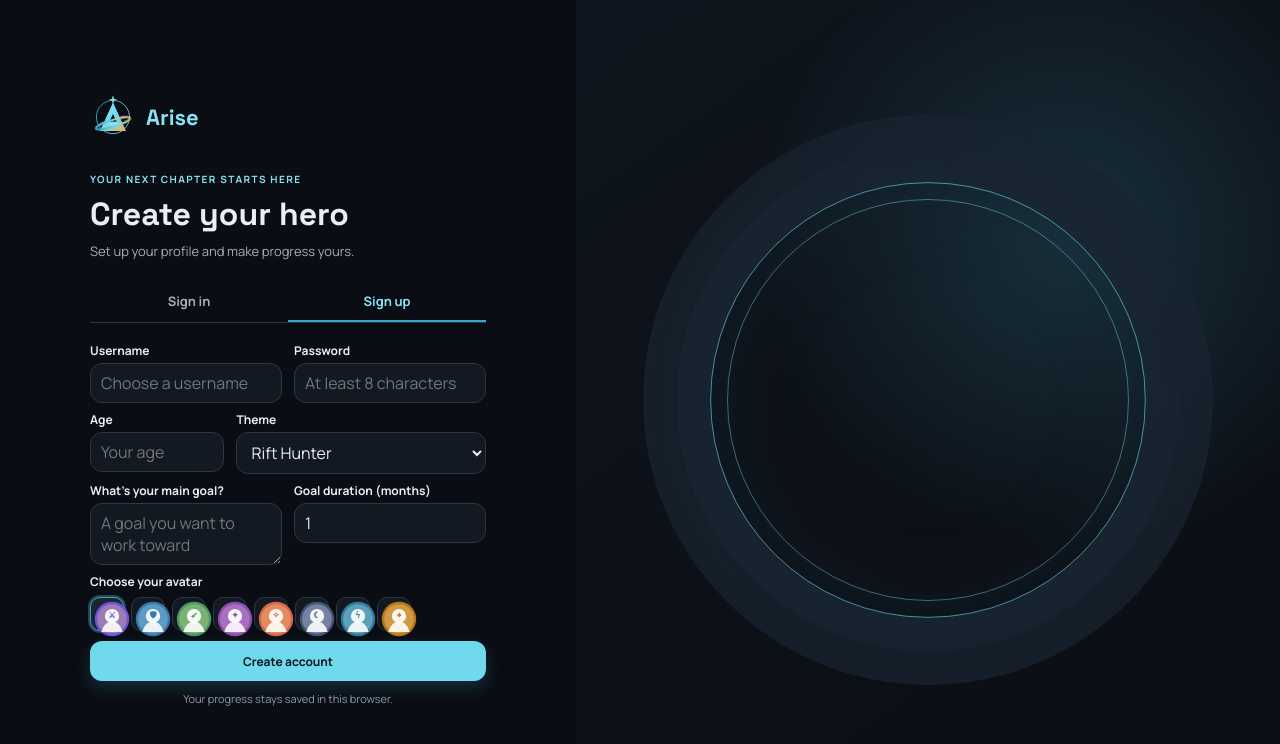
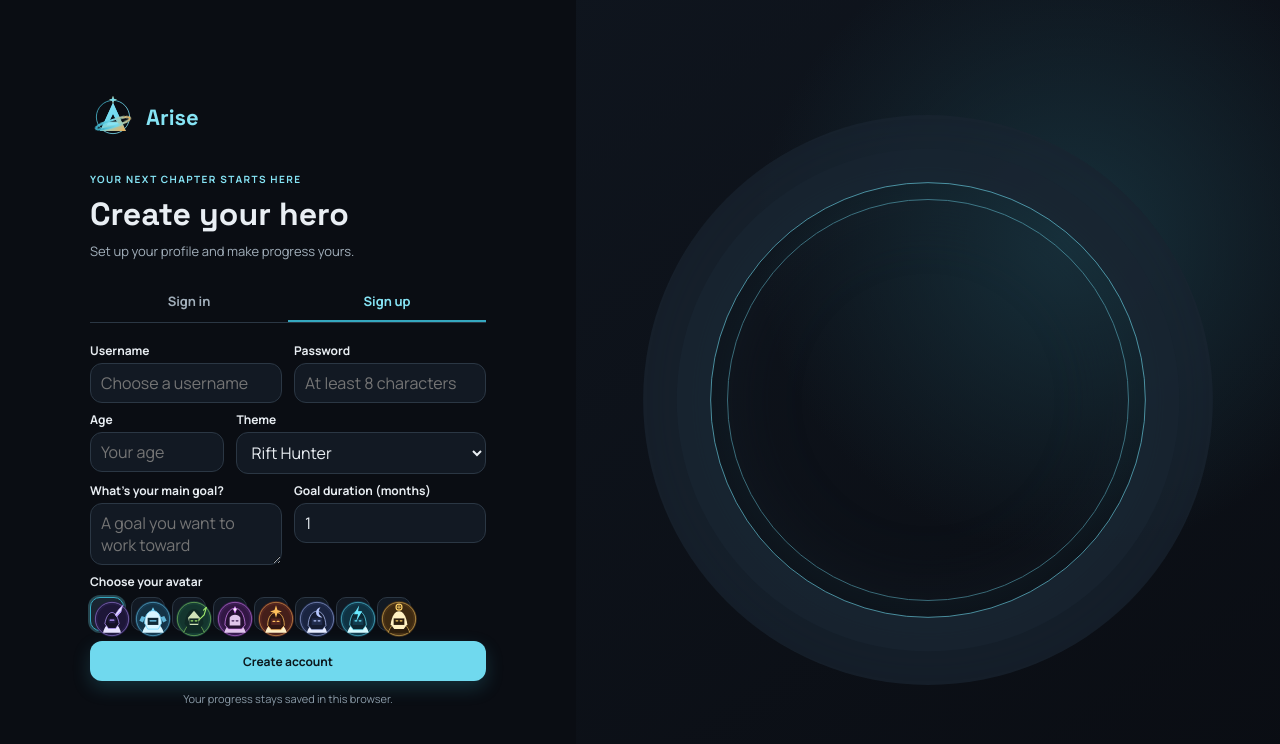
Before and after one commit to aiswaryaraghuveer-debug/LevelUp, a React (Vite) app: page /settings in a window 1280 px wide. Both pictures are taken after a click on the tab "Sign up". Shown: the top 744 px of the page. Built offline with nearby package versions, Linux system fonts and the light colour scheme.

Commit message:
ui: redesign RPG avatar icons as unique SVGs

```diff
--- a/src/components/AvatarSvg.jsx
+++ b/src/components/AvatarSvg.jsx
@@ -1,28 +1,133 @@
 import React from "react";
 
-const designs = {
-  blade: { bg:"#6d54d9", accent:"#ffcf5c", glyph:"⚔" },
-  guardian: { bg:"#3d78a8", accent:"#9de7ff", glyph:"🛡" },
-  ranger: { bg:"#4f9667", accent:"#d6f38a", glyph:"➶" },
-  oracle: { bg:"#8c4fa6", accent:"#e7b5ff", glyph:"✦" },
-  spark: { bg:"#d7654c", accent:"#ffe18a", glyph:"✧" },
-  lunar: { bg:"#445477", accent:"#d9e7ff", glyph:"☾" },
-  storm: { bg:"#327b9c", accent:"#b9f4ff", glyph:"ϟ" },
-  scout: { bg:"#b97718", accent:"#ffe6a4", glyph:"⌖" },
+const legacy = {
+  "⚔️": "blade",
+  "🛡️": "guardian",
+  "🏹": "ranger",
+  "🔮": "oracle",
+  "✨": "spark",
+  "🌙": "lunar",
+  "⚡": "storm",
+  "🧭": "scout",
 };
 
-function AvatarSvg({ value="", size=40, className="" }) {
-  const legacy = { "⚔️":"blade","🛡️":"guardian","🏹":"ranger","🔮":"oracle","✨":"spark","🌙":"lunar","⚡":"storm","🧭":"scout" };
-  const key = designs[value] ? value : legacy[value] || "spark";
-  const d = designs[key];
+const palette = {
+  blade: { bg: "#241b45", glow: "#b99cff", metal: "#e9e4ff", dark: "#151126" },
+  guardian: { bg: "#173b52", glow: "#76d8ff", metal: "#d8f5ff", dark: "#102936" },
+  ranger: { bg: "#173f35", glow: "#9ee66c", metal: "#e5f6c9", dark: "#102a25" },
+  oracle: { bg: "#3c1d52", glow: "#df8cff", metal: "#f5d9ff", dark: "#251132" },
+  spark: { bg: "#54251f", glow: "#ffbf5c", metal: "#fff0c7", dark: "#321713" },
+  lunar: { bg: "#202b4c", glow: "#b8c8ff", metal: "#e8edff", dark: "#141b31" },
+  storm: { bg: "#123d50", glow: "#69e9ff", metal: "#d8fbff", dark: "#0c2733" },
+  scout: { bg: "#4a3216", glow: "#ffd36a", metal: "#fff1c2", dark: "#2d1e0d" },
+};
+
+function AvatarSvg({ value = "", size = 40, className = "" }) {
+  const key = palette[value] ? value : legacy[value] || "spark";
+  const p = palette[key];
+
+  const common = (
+    <>
+      <circle cx="32" cy="32" r="30" fill={p.bg} />
+      <circle cx="32" cy="32" r="28" fill="none" stroke={p.glow} strokeWidth="1.5" opacity=".55" />
+      <circle cx="32" cy="32" r="24" fill={p.dark} opacity=".42" />
+    </>
+  );
+
+  const avatars = {
+    blade: (
+      <>
+        <path d="M17 55c2-10 8-16 15-18 7 2 13 8 15 18" fill={p.metal} />
+        <path d="M20 40c2-12 7-19 12-19s10 7 12 19l-6 8H26z" fill={p.dark} stroke={p.glow} strokeWidth="1.2" />
+        <path d="M25 31h14l-2 8H27z" fill={p.bg} />
+        <path d="M29 34h6" stroke={p.glow} strokeWidth="2" strokeLinecap="round" />
+        <path d="M44 15 50 9l-3 11-7 8-3-3z" fill={p.metal} stroke={p.glow} strokeWidth="1" />
+        <path d="M39 27 47 19" stroke={p.glow} strokeWidth="2" />
+      </>
+    ),
+    guardian: (
+      <>
+        <path d="M14 55c3-11 10-17 18-17s15 6 18 17" fill={p.metal} />
+        <path d="M18 39c0-13 6-21 14-21s14 8 14 21l-5 10H23z" fill={p.metal} stroke={p.glow} strokeWidth="1.4" />
+        <path d="M23 30h18v12H23z" fill={p.dark} />
+        <path d="M27 35h10" stroke={p.glow} strokeWidth="2" strokeLinecap="round" />
+        <path d="M32 12 35 18h-6z" fill={p.glow} />
+        <path d="M13 27l6 2-4 9-6-3zM51 27l-6 2 4 9 6-3z" fill={p.glow} opacity=".8" />
+      </>
+    ),
+    ranger: (
+      <>
+        <path d="M15 55c3-10 9-15 17-17 8 2 14 7 17 17" fill={p.dark} stroke={p.glow} strokeWidth="1" />
+        <path d="M16 40c2-17 9-25 16-25s14 8 16 25l-7 8H23z" fill={p.dark} />
+        <path d="M22 30 32 18l10 12-3 12H25z" fill={p.metal} opacity=".9" />
+        <path d="M24 31h16v9H24z" fill={p.dark} />
+        <path d="M27 35h3M34 35h3" stroke={p.glow} strokeWidth="2" strokeLinecap="round" />
+        <path d="M48 17 53 12l-4 13-9 9" fill="none" stroke={p.glow} strokeWidth="2" strokeLinecap="round" />
+      </>
+    ),
+    oracle: (
+      <>
+        <path d="M14 55c3-11 10-17 18-17s15 6 18 17" fill={p.metal} opacity=".9" />
+        <path d="M15 42c1-18 8-28 17-28s16 10 17 28l-6 7H21z" fill={p.dark} stroke={p.glow} strokeWidth="1.2" />
+        <path d="M23 30c3-7 15-7 18 0v13H23z" fill={p.metal} opacity=".9" />
+        <path d="M27 35h3M34 35h3" stroke={p.bg} strokeWidth="2" strokeLinecap="round" />
+        <path d="M32 10l3 6-3 7-3-7z" fill={p.glow} />
+        <circle cx="32" cy="16" r="2.2" fill="#fff" />
+      </>
+    ),
+    spark: (
+      <>
+        <path d="M14 55c3-11 10-17 18-17s15 6 18 17" fill={p.metal} />
+        <path d="M18 43c0-14 6-22 14-22s14 8 14 22l-6 7H24z" fill={p.dark} stroke={p.glow} strokeWidth="1.3" />
+        <path d="M24 31h16v11H24z" fill={p.bg} />
+        <path d="M27 36h3M34 36h3" stroke={p.glow} strokeWidth="2" strokeLinecap="round" />
+        <path d="M32 9l2.5 8 7.5 2.5-7.5 2.5L32 30l-2.5-8-7.5-2.5 7.5-2.5z" fill={p.glow} />
+      </>
+    ),
+    lunar: (
+      <>
+        <path d="M15 55c3-10 9-16 17-17 8 1 14 7 17 17" fill={p.metal} />
+        <path d="M17 43c1-16 7-24 15-24s14 8 15 24l-6 7H23z" fill={p.dark} stroke={p.glow} strokeWidth="1.2" />
+        <path d="M23 31h18v11H23z" fill={p.bg} />
+        <path d="M27 35h3M34 35h3" stroke={p.glow} strokeWidth="2" strokeLinecap="round" />
+        <path d="M38 12c-7 1-10 10-5 15 2 2 5 3 8 2-4-2-6-5-6-9 0-3 1-6 3-8z" fill={p.glow} />
+      </>
+    ),
+    storm: (
+      <>
+        <path d="M14 55c3-11 10-17 18-17s15 6 18 17" fill={p.metal} />
+        <path d="M18 42c1-15 6-23 14-23s13 8 14 23l-6 8H24z" fill={p.dark} stroke={p.glow} strokeWidth="1.2" />
+        <path d="M23 31h18v11H23z" fill={p.bg} />
+        <path d="M27 35h3M34 35h3" stroke={p.glow} strokeWidth="2" strokeLinecap="round" />
+        <path d="M34 9 25 24h7l-3 12 10-17h-7z" fill={p.glow} />
+      </>
+    ),
+    scout: (
+      <>
+        <path d="M14 55c3-11 10-17 18-17s15 6 18 17" fill={p.dark} stroke={p.glow} strokeWidth="1" />
+        <path d="M18 41c2-14 7-22 14-22s12 8 14 22l-6 8H24z" fill={p.metal} />
+        <path d="M23 31h18v11H23z" fill={p.dark} />
+        <path d="M27 35h3M34 35h3" stroke={p.glow} strokeWidth="2" strokeLinecap="round" />
+        <circle cx="32" cy="12" r="5" fill="none" stroke={p.glow} strokeWidth="2" />
+        <path d="M32 9v6M29 12h6" stroke={p.glow} strokeWidth="1.4" strokeLinecap="round" />
+      </>
+    ),
+  };
+
   return (
-    <svg className={className} width={size} height={size} viewBox="0 0 64 64" role="img" aria-label={key}>
-      <circle cx="32" cy="32" r="29" fill={d.bg} />
-      <circle cx="32" cy="32" r="25" fill={d.accent} opacity=".32" />
-      <circle cx="32" cy="27" r="12" fill="rgba(255,255,255,.92)" />
-      <path d="M14 54c3-12 10-18 18-18s15 6 18 18" fill="rgba(255,255,255,.88)" />
-      <text x="32" y="31" textAnchor="middle" fontSize="14" fontWeight="700" fill={d.bg}>{d.glyph}</text>
+    <svg
+      className={className}
+      width={size}
+      height={size}
+      viewBox="0 0 64 64"
+      role="img"
+      aria-label={key}
+      xmlns="http://www.w3.org/2000/svg"
+    >
+      {common}
+      {avatars[key]}
     </svg>
   );
 }
+
 export default AvatarSvg;
```
